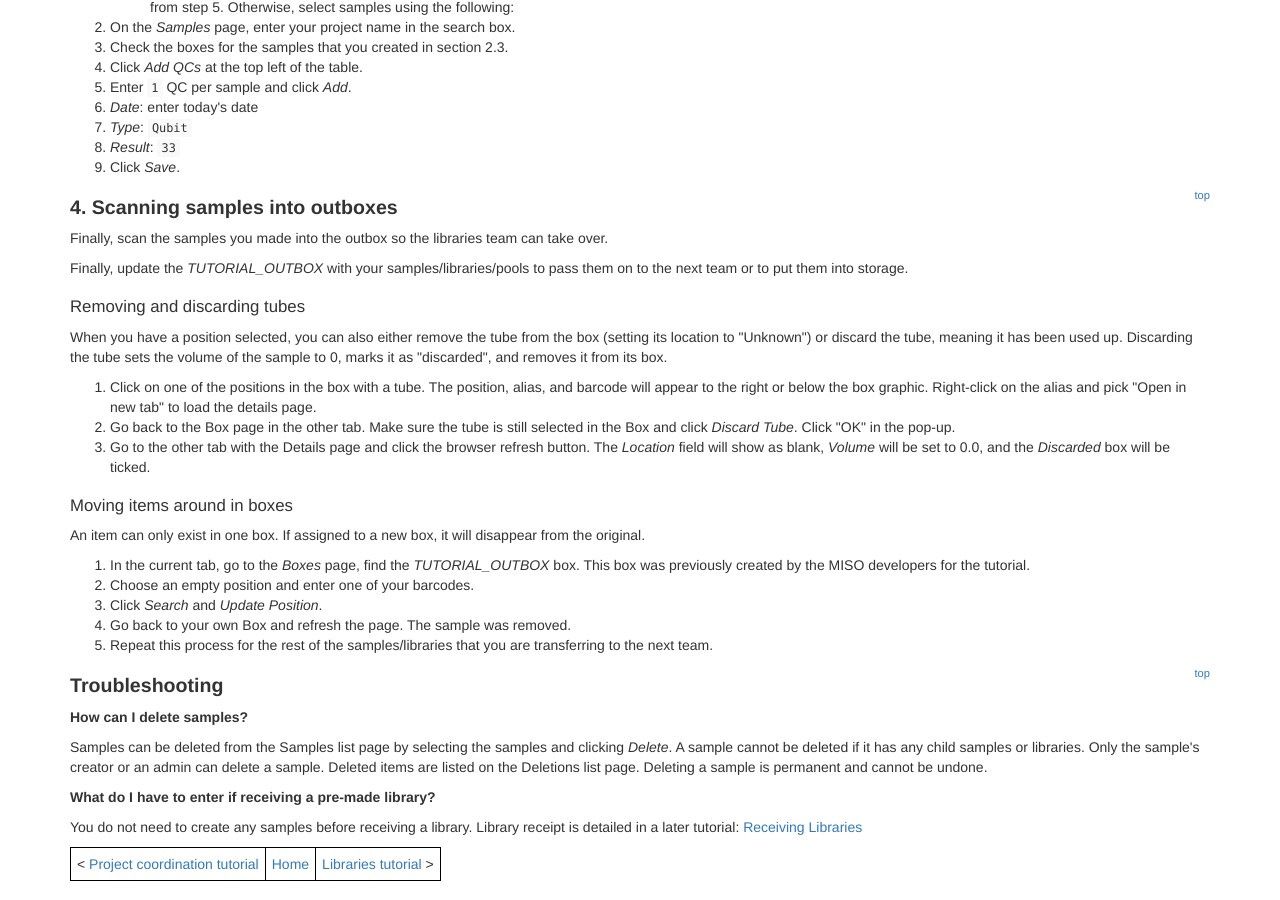
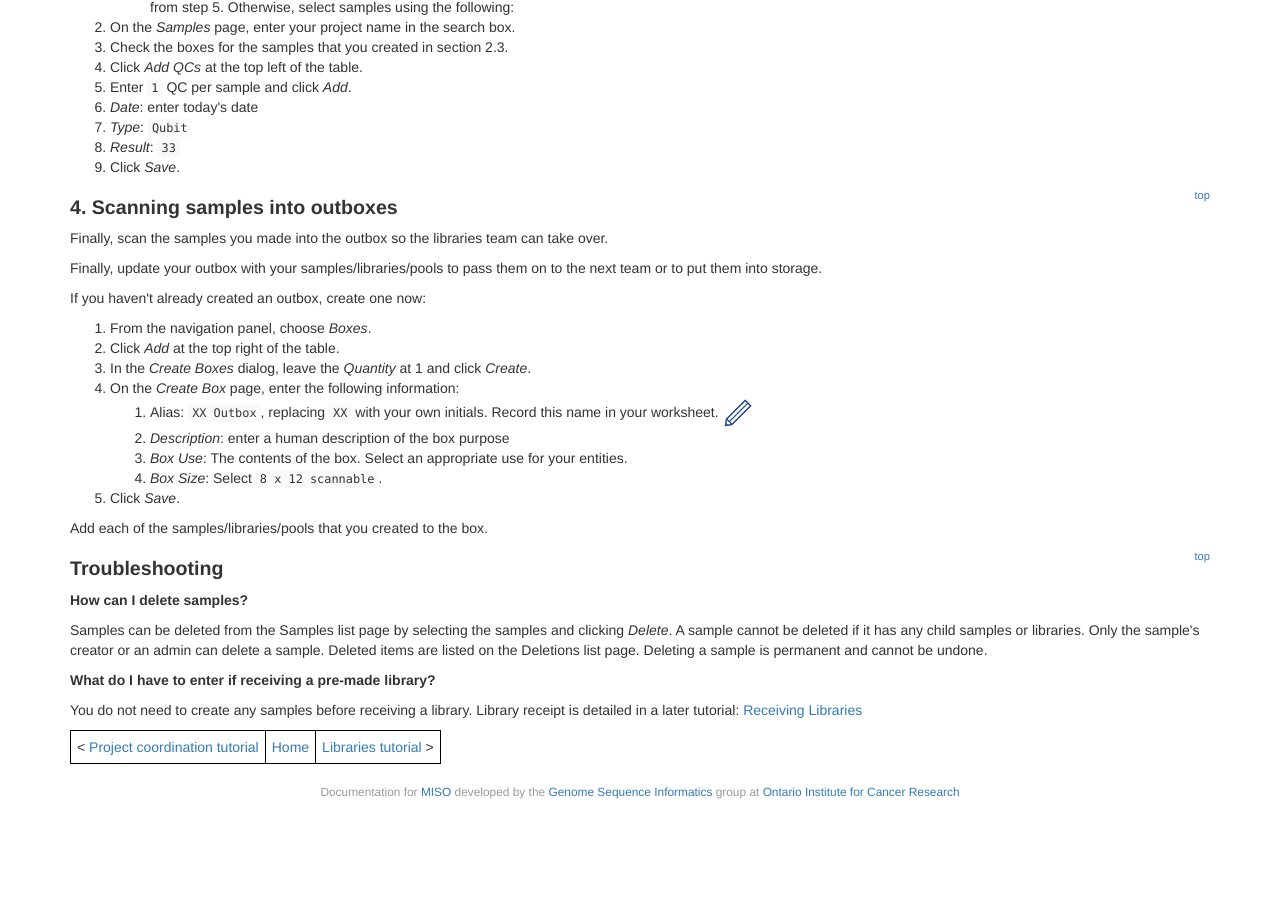
Before and after one commit to miso-lims/walkthroughs, a Jekyll site: the page built from plain-2-0-samples.md, in a window 1280 px wide and 900 px high, scrolled down 3014 px. Built offline with Jekyll 4.4.1, drawn with Linux system fonts in a browser that asks for light colours; after the commit the page ends 3835 px from its top, so only the background shows below that; some of the changed text lies outside the part shown.

Commit message:
fixed up inbox/outbox instructions

```diff
--- a/_includes/inboxes.md
+++ b/_includes/inboxes.md
@@ -13,17 +13,18 @@ In this exercise, we are going to take tissues/samples/libraries from the
 previous team/collaborator by scanning them out of the previous box and into a
 newly created 'inbox'.
 
-First, create a new box. This box will be your 'inbox'.
+If you haven't already created an inbox, create one now:
 
 1. From the navigation panel, choose _Boxes_.
 1. Click _Add_ at the top right of the table.
 1. In the _Create Boxes_ dialog, leave the _Quantity_ at 1 and click _Create_.
 1. On the _Create Box_ page, enter the following information:
-  1. Alias: A short name for the box. Record this name in your worksheet. <img src="pics/blue_pencil.png">
-  1. _Description_: a human description of the box purpose  `gDNA ready for
-    library prep for <project>`.
-  1. _Box Use_: The contents of the box. Select an appropriate use for your entities.
-  1. _Box Size_: Select `8 x 12 scannable`.
+   1. Alias: `XX Inbox`, replacing `XX` with your own initials. Record this name in your
+      worksheet. <img src="pics/blue_pencil.png">
+   1. _Description_: a human description of the box purpose  `gDNA ready for
+      library prep for <project>`.
+   1. _Box Use_: The contents of the box. Select an appropriate use for your entities.
+   1. _Box Size_: Select `8 x 12 scannable`.
 1. Click _Save_.
 
 Upon clicking save, a graphic of the box will appear.
--- a/_includes/outboxes.md
+++ b/_includes/outboxes.md
@@ -1,31 +1,18 @@
 
-Finally, update the _TUTORIAL\_OUTBOX_ with your samples/libraries/pools to
-pass them on to the next team or to put them into storage.
+Finally, update your outbox with your samples/libraries/pools to pass them on to the next team or
+to put them into storage.
 
-### Removing and discarding tubes
+If you haven't already created an outbox, create one now:
 
-When you have a position selected, you can also either remove the tube from the
-box (setting its location to "Unknown") or discard the tube, meaning it has been
-used up. Discarding the tube sets the volume of the sample to 0, marks it as
-"discarded", and removes it from its box.
+1. From the navigation panel, choose _Boxes_.
+1. Click _Add_ at the top right of the table.
+1. In the _Create Boxes_ dialog, leave the _Quantity_ at 1 and click _Create_.
+1. On the _Create Box_ page, enter the following information:
+   1. Alias: `XX Outbox`, replacing `XX` with your own initials. Record this name in your
+      worksheet. <img src="pics/blue_pencil.png">
+   1. _Description_: enter a human description of the box purpose
+   1. _Box Use_: The contents of the box. Select an appropriate use for your entities.
+   1. _Box Size_: Select `8 x 12 scannable`.
+1. Click _Save_.
 
-1. Click on one of the positions in the box with a tube. The position, alias,
-   and barcode will appear to the right or below the box graphic.
-   Right-click on the alias and pick "Open in new tab" to load the details page.
-1. Go back to the Box page in the other tab. Make sure the tube is still selected in
-   the Box and click _Discard Tube_. Click "OK" in the pop-up.
-1. Go to the other tab with the Details page and click the browser refresh
-   button. The _Location_ field will show as blank, _Volume_ will be set to 0.0,
-   and the _Discarded_ box will be ticked.
-
-### Moving items around in boxes
-
-An item can only exist in one box. If assigned to a new box, it will
-disappear from the original.
-
-1. In the current tab, go to the _Boxes_ page, find the _TUTORIAL\_OUTBOX_ box. This box was previously
-created by the MISO developers for the tutorial.
-1. Choose an empty position and enter one of your barcodes.
-1. Click _Search_ and _Update Position_.
-1. Go back to your own Box and refresh the page. The sample was removed.
-1. Repeat this process for the rest of the samples/libraries that you are transferring to the next team.
+Add each of the samples/libraries/pools that you created to the box.
```
